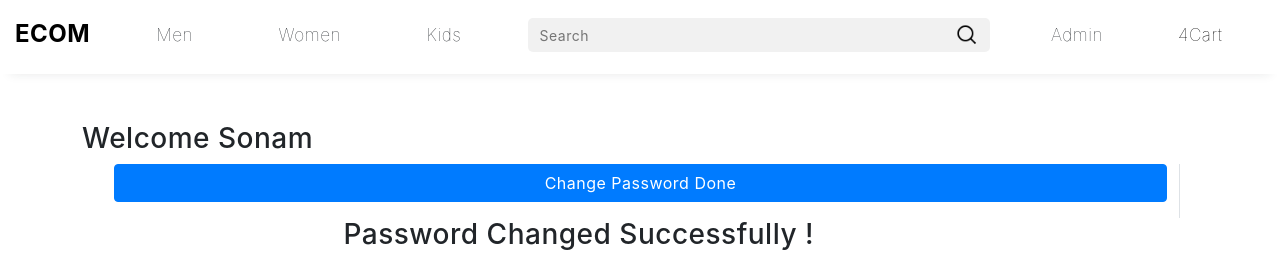
After one commit to Sayantan-Bera/E-commerce-website, a Django app: page /passwordchangedone/ in a window 1280 px wide. The commit adds this page. Shown: the top 256 px of the page. Run offline with Django 4.2, Linux system fonts and the light colour scheme; a user stored in the database is signed in; some libraries are stand-ins or nearby versions.

Commit message:
change password and forgor password done

```diff
--- a/app/templates/app/login.html
+++ b/app/templates/app/login.html
@@ -15,7 +15,7 @@
             {{fm.errors|striptags}}</small><br>
        </div>
     {% endfor %}
-    <small><a href="">Forget Password ?</a></small><br>
+    <small><a href="{% url 'password_reset' %}">Forget Password ?</a></small><br>
     <input type="submit" class="btn btn-primary mt-4"
     value="Login">
     <br>
--- /dev/null
+++ b/app/templates/app/passwordchangedone.html
@@ -0,0 +1,24 @@
+{% extends 'app/base.html' %}
+{% load static %}
+{% block title %}Change Password Done{% endblock title %}
+{% block main-content %}
+<div class="container my-5">
+<div class="row">
+    <h3>Welcome Sonam</h3>
+    <div class="'col-sm-2 border-end">
+        <ul class=""list-unstyled>
+            <li class="d-grid">
+                <a href="{% url 'profile' %}"
+                class ="btn btn-primary">Change Password Done</a>
+            </li>
+        </ul>
+    </div>
+    <div class="col-sm-9 offset-sm-1 text-center">
+        <h3>Password Changed Successfully !</h3>
+        <div><iframe src="https://giphy.com/embed/ibolLe3mOqHE3PQTtk"
+            width="200" height="200" frameborder="0" class="giphy-embed"
+            allowFullScreen></iframe></div>
+    </div>
+</div>
+</div>
+{% endblock main-content%}
--- a/app/urls.py
+++ b/app/urls.py
@@ -3,7 +3,7 @@ from app import views
 from django.conf import settings
 from django.conf.urls.static import static
 from django.contrib.auth import views as auth_views
-from .forms import LoginForm , MyPasswordChangeForm
+from .forms import LoginForm , MyPasswordChangeForm ,MyPasswordResetForm
 
 urlpatterns = [
     path('', views.ProductView.as_view(), name="home"),
@@ -15,7 +15,10 @@ urlpatterns = [
     path('orders/', views.orders, name='orders'),
     path('accounts/login/',auth_views.LoginView.as_view(template_name='app/login.html',authentication_form=LoginForm),name='login'),
     path('logout/',auth_views.LogoutView.as_view(next_page='login'),name='logout'),
-    path('passwordchange/',auth_views.PasswordChangeView.as_view(template_name='app/passwordchange.html',form_class=MyPasswordChangeForm),name='passwordchange'),
+    path('passwordchange/',auth_views.PasswordChangeView.as_view(template_name='app/passwordchange.html',form_class=MyPasswordChangeForm, success_url=
+    '/passwordchangedone/'),name='passwordchange'),
+    path('passwordchangedone/',auth_views.PasswordChangeView.as_view(template_name='app/passwordchangedone.html'),name='passwordchangedone'),
+    path('password-reset/',auth_views.PasswordResetView.as_view(template_name='app/password_reset.html', form_class=MyPasswordResetForm),name='password_reset'),
     path('mshirts/<slug:data>', views.mshirts, name='mshirtsdata'),
     path('mshirts/', views.mshirts, name='mshirts'),
     path('mhoodjack/<slug:data>', views.mhoodjack, name='mhoodjackdata'),
--- a/ecom/settings.py
+++ b/ecom/settings.py
@@ -126,3 +126,4 @@ DEFAULT_AUTO_FIELD = 'django.db.models.BigAutoField'
 MEDIA_URL = '/media/'
 MEDIA_ROOT = BASE_DIR/ 'media'
 LOGIN_REDIRECT_URL='/profile/'
+EMAIL_BACKEND='django.core.mail.backends.console.EmailBackend'
```
Also changed, not shown: app/forms.py (+8 -1 lines), app/templates/app/password_reset.html (added, +28 -0 lines), app/templates/app/password_reset_complete.html (added), app/templates/app/password_reset_confirm.html (added), app/templates/app/password_reset_done.html (added).
